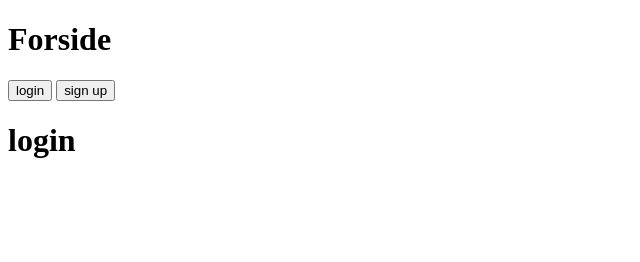
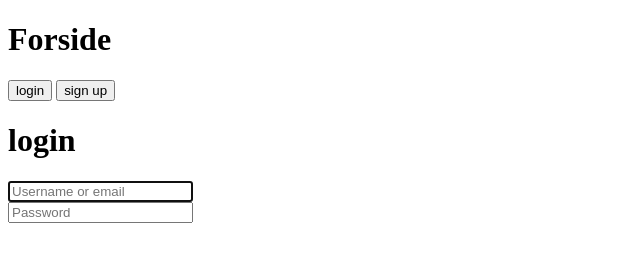
Before and after one commit to sameer041101/prog-eksamen, a plain HTML site: page login metode/login.html in a window 1280 px wide. Shown: the whole page, without its empty margins (0-640 px from the left). Drawn offline with Linux system fonts and the light colour scheme.

Commit message:
lavede en div class group, samt en plasholder, hvor man kan skrive username og password

```diff
--- a/login metode/login.html
+++ b/login metode/login.html
@@ -25,7 +25,13 @@
         <form class="form" id="login">
             <h1 class="form_ _title">login</h1>
             <div class="form_ _message form_ _message--error"></div>
-
+            <div class="form__input-group">
+                <input type="text" class="form__input" autofocus placeholder="Username or email">
+                <div class="form__input-error-message"></div>
+            </div>
+            <div class="form__input-group">
+                <input type="password" class="form__input" autofocus placeholder="Password">
+                <div class="form__input-error-message"></div>
         </form>
     </div>
 
```
